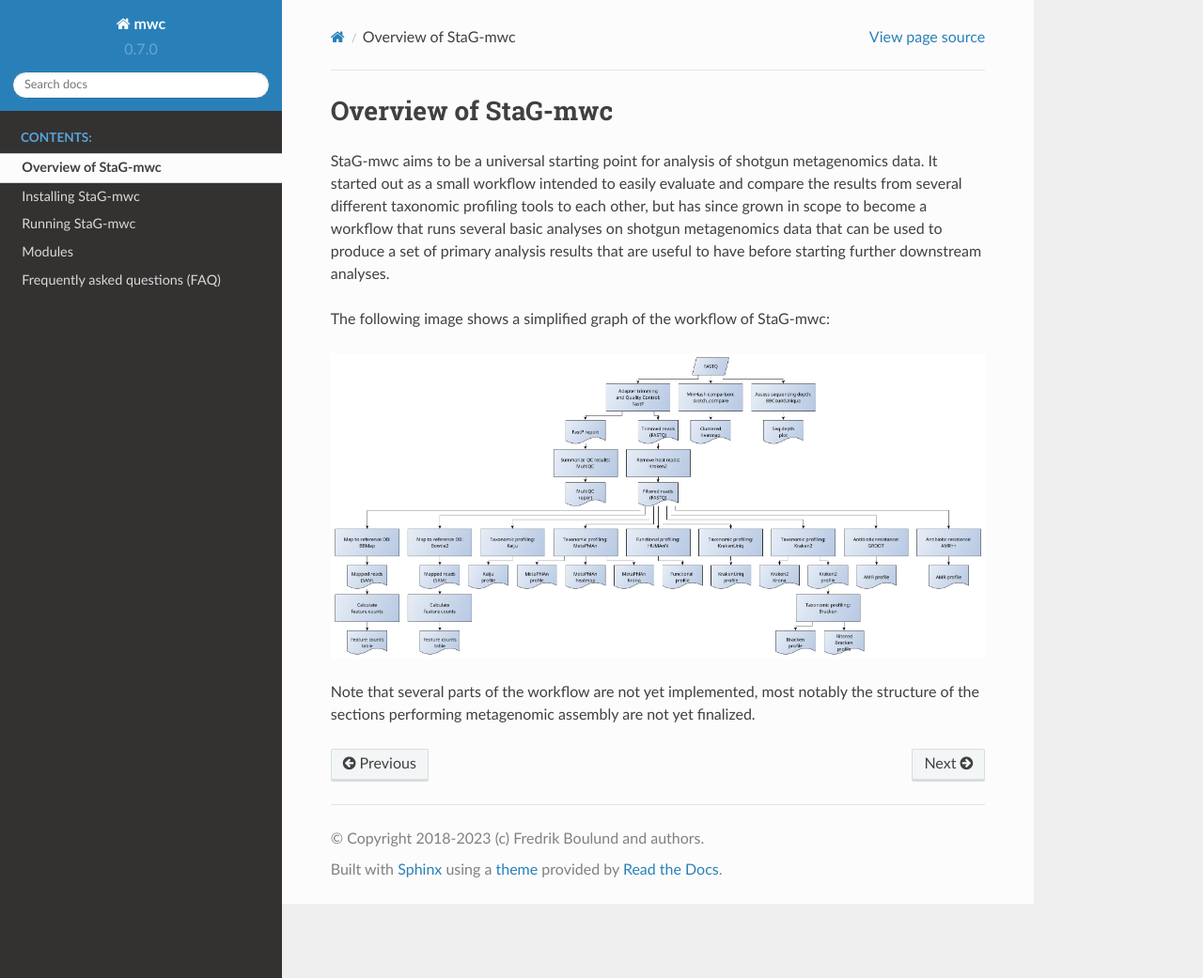
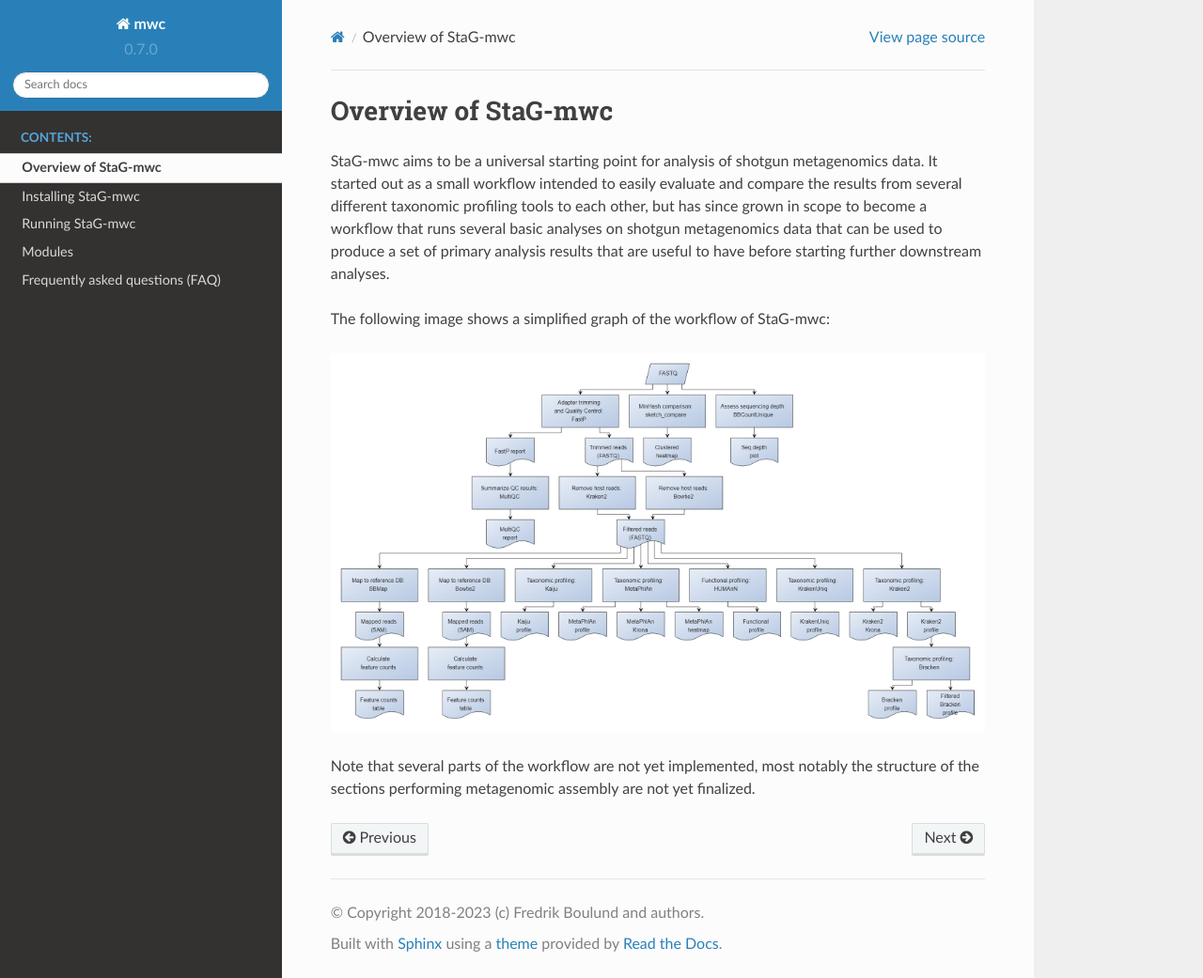
Before and after one commit to ctmrbio/stag-mwc, a Sphinx documentation site: the page built from docs/source/overview.rst, in a window 1280 px wide and 1041 px high. Shown: the whole window at 94% size. Built offline with Sphinx 7.4.7 and the Read the Docs theme 2.0.0, drawn with Linux system fonts in a browser that asks for light colours.

Commit message:
Update docs and overview graph

```diff
--- a/docs/source/overview.rst
+++ b/docs/source/overview.rst
@@ -11,7 +11,7 @@ starting further downstream analyses.
 
 The following image shows a simplified graph of the workflow of |full_name|:
 
-.. image:: img/stag_flowchart_v6.png
+.. image:: img/stag_flowchart_v7.png
     :alt: StaG mwc
     :align: left
 
```
Also changed, not shown: docs/source/img/stag_flowchart_v7.png (added), 1 other file.
